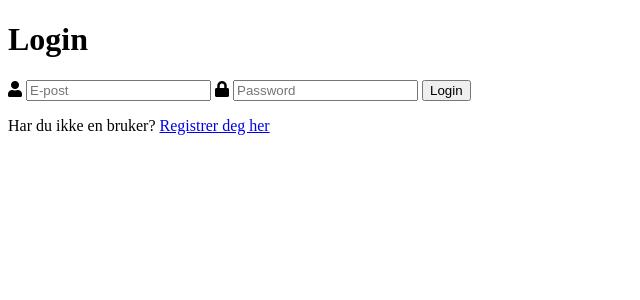
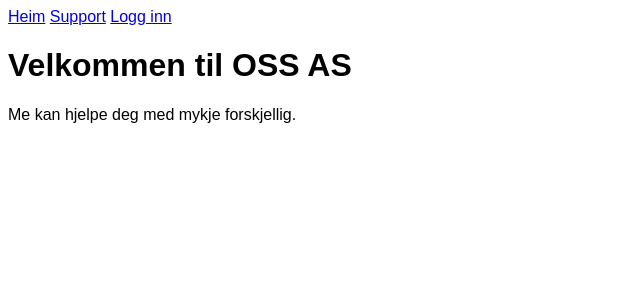
Before and after one commit to stineIM/databaseapplikasjon, a Node server app: page / in a window 1280 px wide. Shown: the top 300 px of the page, without its empty margins (0-640 px from the left). Run offline with Node 20, Linux system fonts and the light colour scheme; some libraries are stand-ins or nearby versions.

Commit message:
small changes

```diff
--- a/index.js
+++ b/index.js
@@ -30,8 +30,13 @@ app.listen(port, () => {
 });
 
 app.get('/', (req, res) => {
-    res.render('login');
+    res.render('index');
 });
+
+
+app.get("/login", async (req, res) => {
+    res.render("login");
+})
 
 app.get("/register", async (req, res) => {
     res.render("register");
@@ -50,7 +55,7 @@ app.post("/register", async (req, res) => {
 
     // Tabellen eg bruker heiter "users" og har kolonnene "firstname", "lastname", "email" og "password"
     await db.run("INSERT INTO users (firstname, lastname, email, password) VALUES (?, ?, ?, ?)", fname, lname, email, passwordHash);
-    res.redirect("/");
+    res.redirect("/login");
 
 })
 
--- a/public/style.css
+++ b/public/style.css
@@ -0,0 +1,3 @@
+body {
+    font-family: Arial, Helvetica, sans-serif;
+}
--- a/views/admin.ejs
+++ b/views/admin.ejs
@@ -3,7 +3,8 @@
 <head>
     <meta charset="UTF-8">
     <meta name="viewport" content="width=device-width, initial-scale=1.0">
-    <title>Document</title>
+    <link rel="stylesheet" href="style.css">
+    <title>Admin - OSS AS</title>
 </head>
 <body>
     <nav>
--- a/views/home.ejs
+++ b/views/home.ejs
@@ -3,12 +3,14 @@
 <head>
   <meta charset="UTF-8">
   <meta name="viewport" content="width=device-width, initial-scale=1.0">
-  <title>Select a Product Category</title>
+  <link rel="stylesheet" href="style.css">
+  <title>Heim - OSS AS</title>
 </head>
 <body>
   <nav>
     <div class="navlinks">
       <a href="/home">Heim</a>
+      <a href="/profile">Min profil</a>
       <a href="/logout">Logg ut</a>
 
       <% if (admin) { %>
--- /dev/null
+++ b/views/index.ejs
@@ -0,0 +1,23 @@
+<!DOCTYPE html>
+<html lang="en">
+<head>
+  <meta charset="UTF-8">
+  <meta name="viewport" content="width=device-width, initial-scale=1.0">
+  <link rel="stylesheet" href="style.css">
+
+  <title>OSS AS</title>
+</head>
+<body>
+  <nav>
+    <div class="navlinks">
+      <a href="/">Heim</a>
+      <a href="/profile">Support</a>
+      <a href="/login">Logg inn</a>
+    </div>
+  </nav>
+ <main>
+  <h1>Velkommen til OSS AS</h1>
+  <p>Me kan hjelpe deg med mykje forskjellig. </p>
+ </main>
+</body>
+</html>
--- a/views/login.ejs
+++ b/views/login.ejs
@@ -7,7 +7,7 @@
         <!-- the form awesome library is used to add icons to our form -->
 		<link rel="stylesheet" href="https://use.fontawesome.com/releases/v5.7.1/css/all.css">
         <!-- include the stylesheet file -->
-        <link href="/style.css" rel="stylesheet" type="text/css">
+        <link href="style.css" rel="stylesheet" type="text/css">
 	</head>
 	<body>
 		<div class="login">
--- a/views/profile.ejs
+++ b/views/profile.ejs
@@ -3,7 +3,7 @@
 <head>
     <meta charset="UTF-8">
     <meta name="viewport" content="width=device-width, initial-scale=1.0">
-    <title>Document</title>
+    <title>Min profil - OSS AS</title>
 </head>
 <body>
     <nav>
--- a/views/register.ejs
+++ b/views/register.ejs
@@ -4,7 +4,7 @@
 <head>
 	<meta charset="utf-8">
 	<meta name="viewport" content="width=device-width,minimum-scale=1">
-	<title>Login</title>
+	<title>Registrer deg - OSS AS</title>
 	<!-- the form awesome library is used to add icons to our form -->
 	<link rel="stylesheet" href="https://use.fontawesome.com/releases/v5.7.1/css/all.css">
 	<!-- include the stylesheet file -->
```
